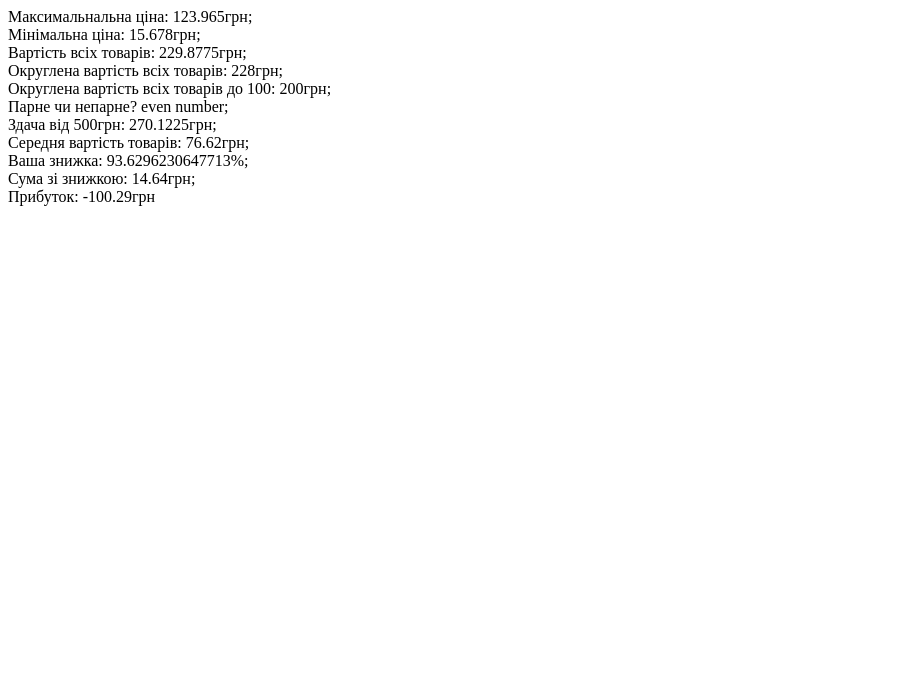
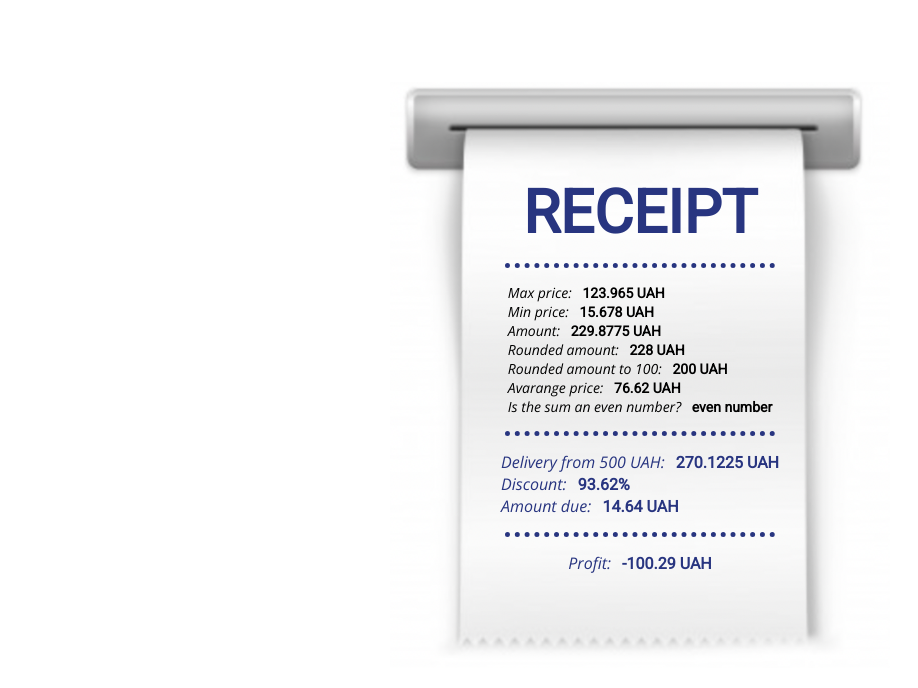
Before and after one commit to olhafastiuk/cursorADVANCED, a plain HTML site: page hw-1/hw-1.html in a window 1280 px wide. Shown: the whole page, without its empty margins (0-918 px from the left). Drawn offline with nearby package versions, Linux system fonts and the light colour scheme.

Commit message:
HW #1: Add receipt style

```diff
--- a/hw-1/hw-1.html
+++ b/hw-1/hw-1.html
@@ -4,6 +4,9 @@
     <meta charset="UTF-8">
     <meta http-equiv="X-UA-Compatible" content="IE=edge">
     <meta name="viewport" content="width=device-width, initial-scale=1.0">
+    <link rel="preconnect" href="https://fonts.gstatic.com">
+    <link href="https://fonts.googleapis.com/css2?family=Open+Sans:ital,wght@1,300&family=Roboto&display=swap" rel="stylesheet">
+    <link rel="stylesheet" href="./style_hw-1.css">
     <title>HW #1</title>
 </head>
 <body>
--- a/hw-1/script.js
+++ b/hw-1/script.js
@@ -29,21 +29,43 @@ console.log('Delivery from 500 UAH: ' + remainder_500 + 'UAH');
 let medium = (truncated(lipstick) + truncated(eyeshadows) + truncated(perfumes)) / 3;
 console.log('Average price: ' + medium + 'UAH');
 let discount = Math.random() * 100;
-console.log('Discount: ' + discount + '%');
+console.log('Discount: ' + truncated(discount) + '%');
 let sumDiscount = truncated( sum - sum * discount / 100);
 console.log('Amount due: ' + sumDiscount + 'UAH');
 let profit = truncated(sumDiscount - sum/2);
 console.log('Profit: ' + profit + 'UAH');
 
 document.querySelector(".receipt").innerHTML = `
-Максимальнальна ціна: ${MaxNumber}грн; <br>
-Мінімальна ціна: ${MinNumber}грн;<br>
-Вартість всіх товарів: ${sum}грн;<br>
-Округлена вартість всіх товарів: ${sumRounded}грн;<br>
-Округлена вартість всіх товарів до 100: ${sumRounded_100}грн;<br>
-Парне чи непарне? ${sumBool};<br>
-Здача від 500грн: ${remainder_500}грн;<br>
-Середня вартість товарів: ${medium}грн;<br>
-Ваша знижка: ${discount}%;<br>
-Сума зі знижкою: ${sumDiscount}грн;<br>
-Прибуток: ${profit}грн`;
+    <h1>RECEIPT</h1>
+    <div class="line"></div>
+    <div class="info">
+        <p>Max price: <span>${MaxNumber} UAH</span></p>
+        <p>Min price: <span>${MinNumber} UAH</span></p>
+        <p>Amount: <span>${sum} UAH</span></p>
+        <p>Rounded amount: <span>${sumRounded} UAH</span></p>
+        <p>Rounded amount to 100: <span>${sumRounded_100} UAH</span></p>
+        <p>Avarange price: <span>${medium} UAH</span></p>
+        <p>Is the sum an even number? <span>${sumBool}</span></p>
+    </div>
+    <div class="line"></div>
+     <div class="check">
+        <p>Delivery from 500 UAH: <span>${remainder_500} UAH</span></p>
+        <p>Discount: <span>${truncated(discount)}%</span> </p>
+        <p>Amount due: <span>${sumDiscount} UAH</span></p>
+    </div>
+    <div class="line"></div>
+    <div class="check">
+        <p>Profit: <span>${profit} UAH</span></p>
+    </div>`;
+
+// Максимальнальна ціна: ${MaxNumber}грн; <br>
+// Мінімальна ціна: ${MinNumber}грн;<br>
+// Вартість всіх товарів: ${sum}грн;<br>
+// Округлена вартість всіх товарів: ${sumRounded}грн;<br>
+// Округлена вартість всіх товарів до 100: ${sumRounded_100}грн;<br>
+// Парне чи непарне? ${sumBool};<br>
+// Здача від 500грн: ${remainder_500}грн;<br>
+// Середня вартість товарів: ${medium}грн;<br>
+// Ваша знижка: ${discount}%;<br>
+// Сума зі знижкою: ${sumDiscount}грн;<br>
+// Прибуток: ${profit}грн`;
--- /dev/null
+++ b/hw-1/style_hw-1.css
@@ -0,0 +1,52 @@
+*{
+    margin: 0;
+    padding: 0;
+    box-sizing: border-box;
+}
+body{
+    display: flex;
+    align-items: center;
+    justify-content: center;
+    min-width: 450px;
+
+}
+.receipt{
+    background-image: url(./images/bg.png);
+    background-position: center;
+    background-repeat: no-repeat;
+    background-size: contain;
+    width: 500px;
+    height: 750px;
+    display: flex;
+    flex-direction: column;
+    justify-content: center;
+    align-items: center;
+}
+h1{
+    font-family: 'Roboto', sans-serif;
+    font-size: 60px;
+    color: rgb(40, 53, 128);
+}
+.line{
+    width: 270px;
+    height: 0px;
+    border-top:dotted 5px rgb(40, 53, 128);
+    margin: 15px 0;
+}
+
+.info{
+    font-family: 'Open Sans', sans-serif;
+    font-size: 14px;
+
+}
+.check{
+    font-family: 'Open Sans', sans-serif;
+    font-size: 16px;
+    color: rgb(40, 53, 128);;
+}
+
+span{
+    font-family: 'Roboto', sans-serif;
+    font-weight: bold;
+    margin-left: 7px;
+}
```
Also changed, not shown: hw-1/images/bg.png (added).
